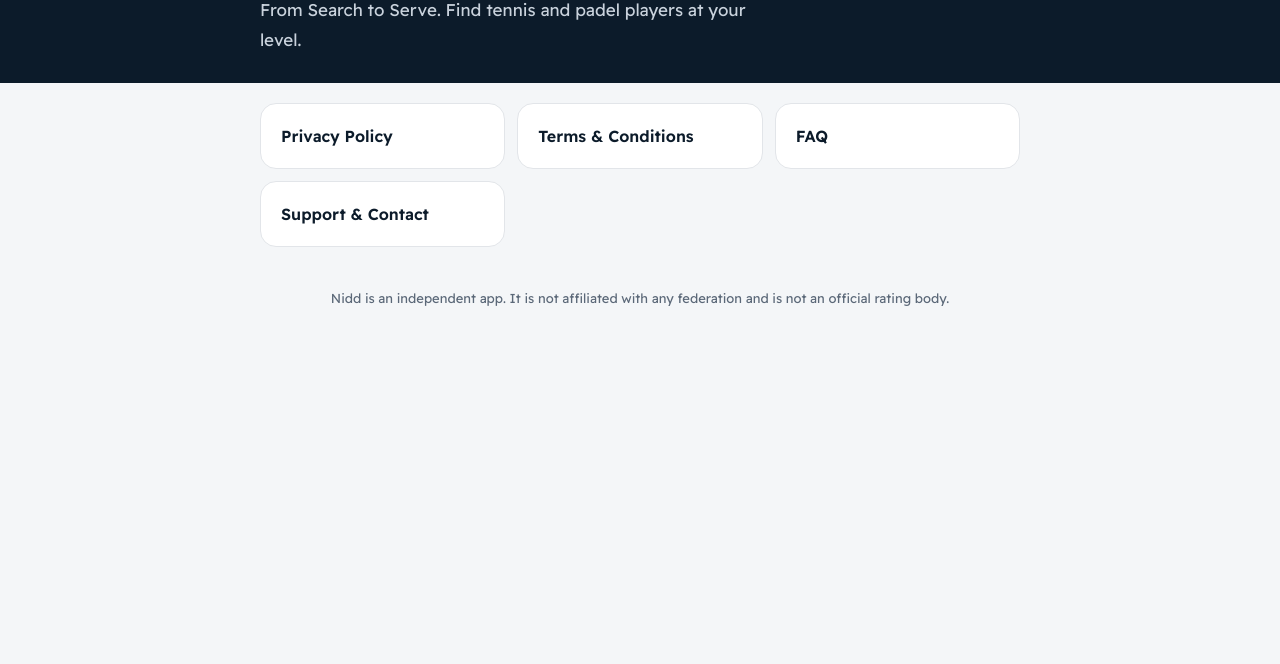
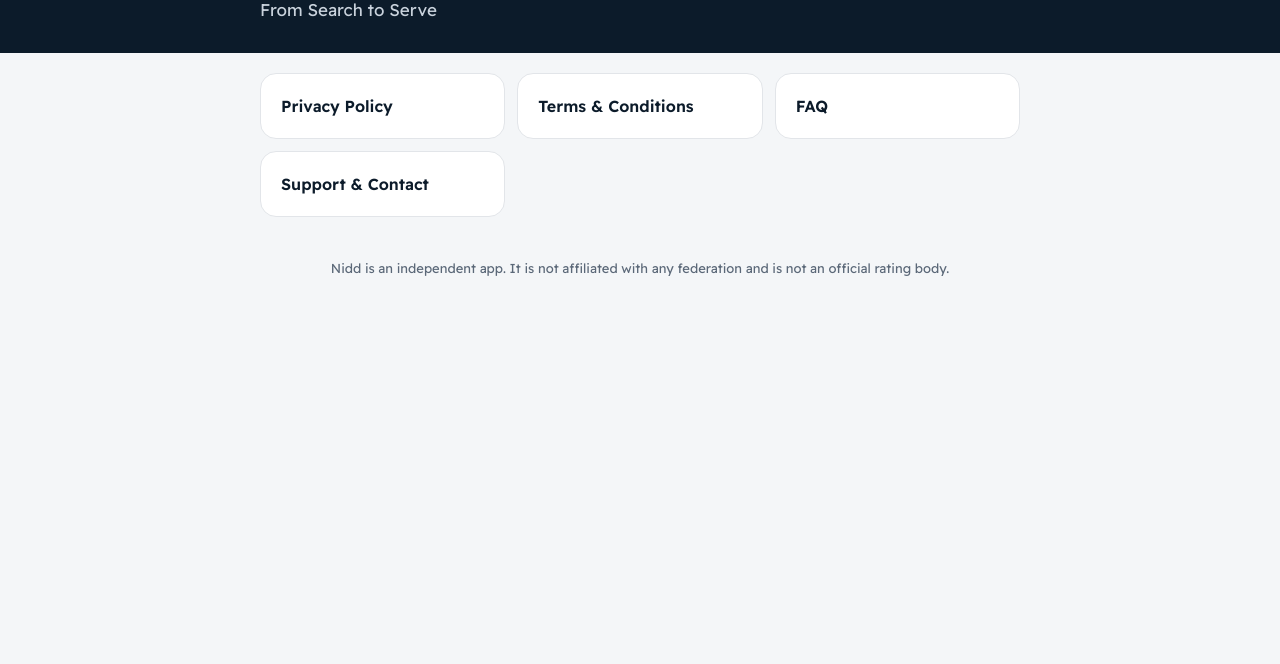
Before and after one commit to Where-Matches-Begin/nidd, a plain HTML site: page en/index.html in a window 1280 px wide. Shown: the part 136-800 px from the top of the page. Drawn offline with Linux system fonts and the light colour scheme.

Commit message:
Add files via upload

```diff
--- a/en/index.html
+++ b/en/index.html
@@ -4,7 +4,7 @@
 <meta charset="utf-8">
 <meta name="viewport" content="width=device-width,initial-scale=1">
 <title>Nidd · Nidd</title>
-<meta name="description" content="From Search to Serve. Find tennis and padel players at your level.">
+<meta name="description" content="From Search to Serve">
 <link rel="icon" href="../favicon.png">
 <link rel="preconnect" href="https://fonts.googleapis.com">
 <link rel="preconnect" href="https://fonts.gstatic.com" crossorigin>
@@ -59,7 +59,7 @@ footer{color:var(--muted);font-size:13px;text-align:center;padding:0 16px 32px}
 </svg>
 <span>Nidd</span></a><a class="lang" href="../index.html" hreflang="ar">العربية</a></div>
 
-<h1>Nidd</h1><p class="hero-tag">From Search to Serve. Find tennis and padel players at your level.</p>
+<h1>Nidd</h1><p class="hero-tag">From Search to Serve</p>
 </div></header>
 <main><div class="wrap"><div class="cards"><a href="privacy.html">Privacy Policy</a><a href="terms.html">Terms &amp; Conditions</a><a href="faq.html">FAQ</a><a href="support.html">Support &amp; Contact</a></div></div></main>
 <footer><div class="wrap">Nidd is an independent app. It is not affiliated with any federation and is not an official rating body.</div></footer>
```
Also changed, not shown: en/faq.html (+1 -1 lines), en/privacy.html (+1 -1 lines), en/support.html (+1 -1 lines), en/terms.html (+1 -1 lines), faq.html (+1 -1 lines), index.html (+2 -2 lines), privacy.html (+1 -1 lines), support.html (+1 -1 lines), terms.html (+1 -1 lines).
